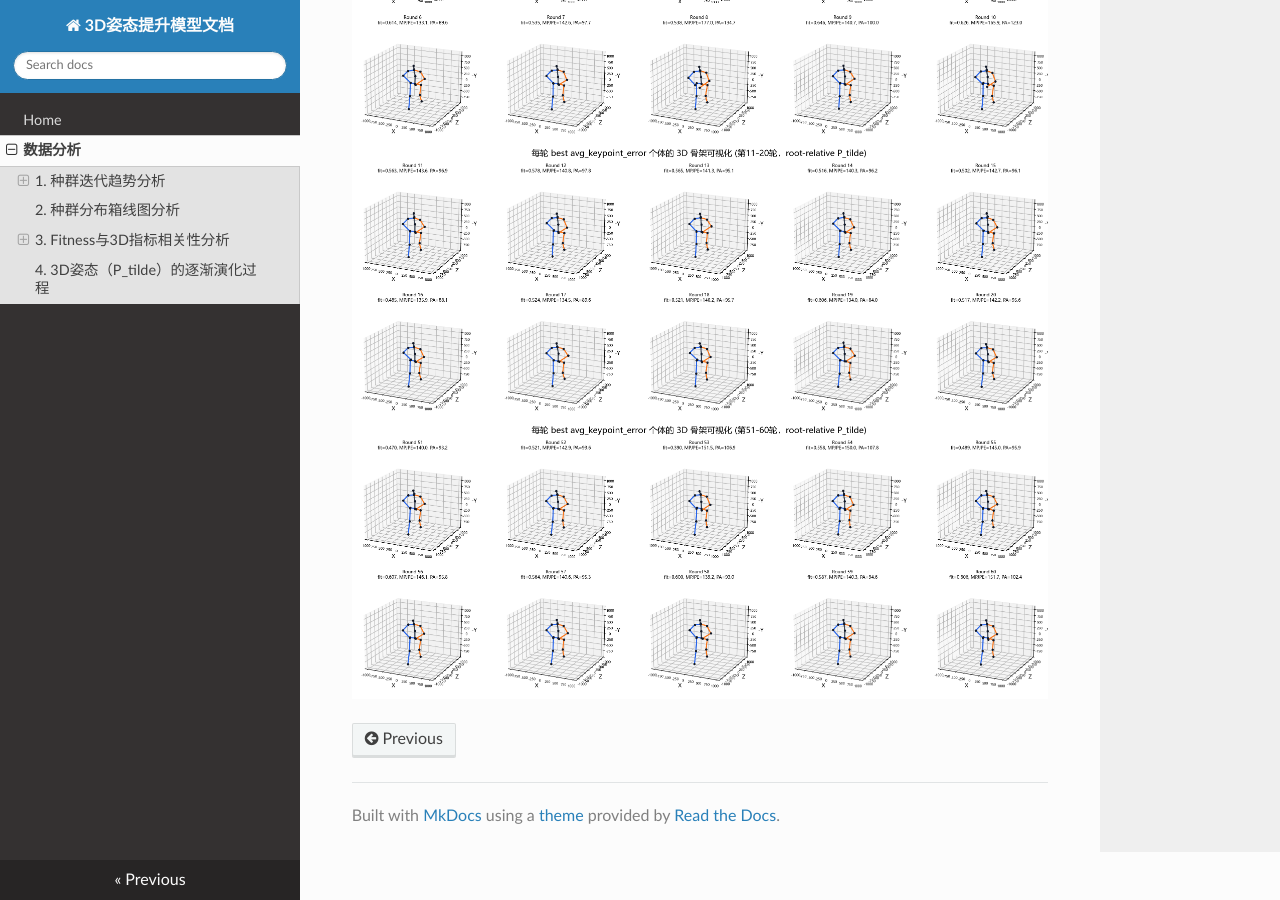
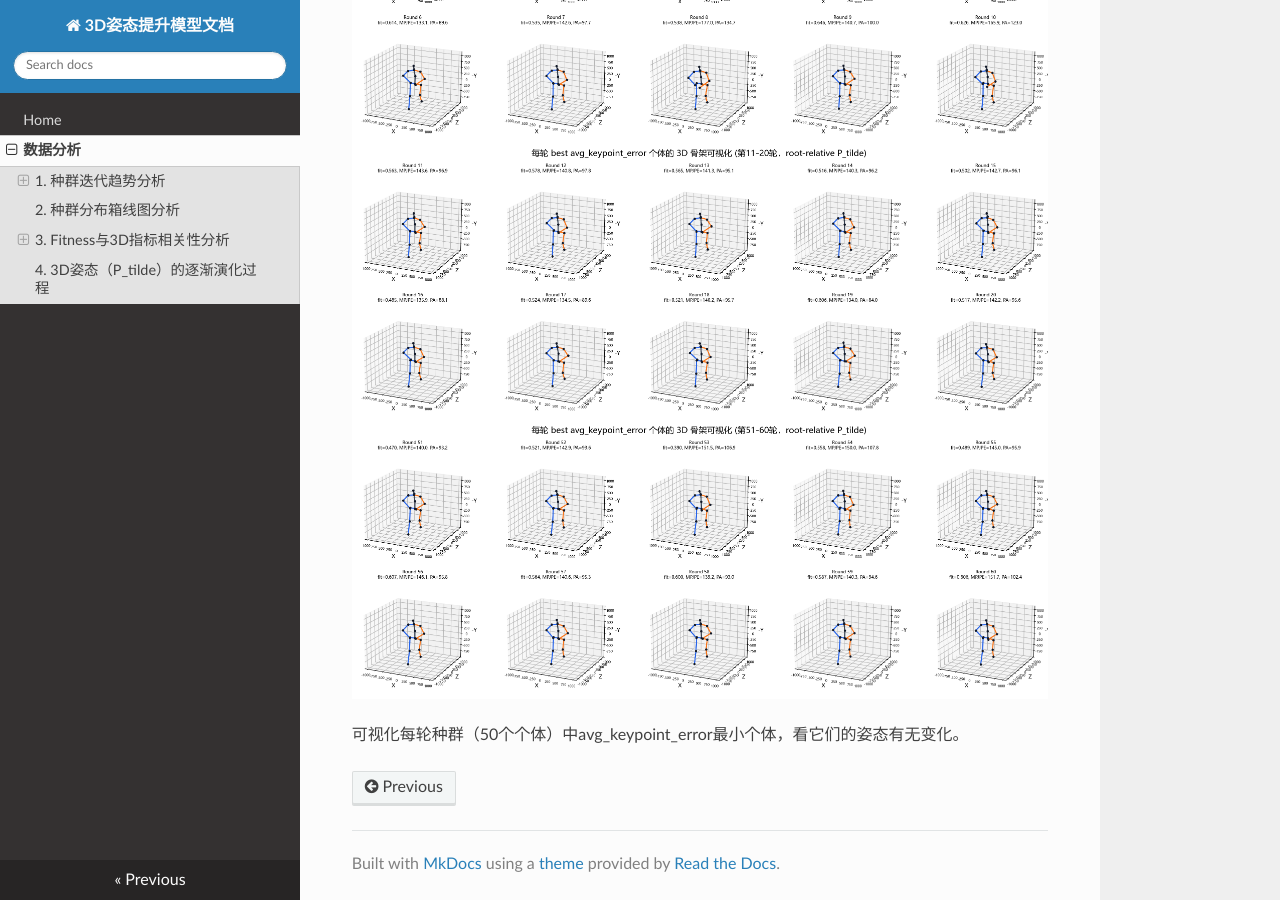
Before and after one commit to Caoruiting/3Dpsoe-doc, an MkDocs documentation site: the page built from docs/data-analysis.md, in a window 1280 px wide and 900 px high, scrolled down 5119 px. Built offline with MkDocs 1.6.1, drawn with Linux system fonts in a browser that asks for light colours; nearby versions of some CDN libraries.

Commit message:
Update data-analysis.md

```diff
--- a/docs/data-analysis.md
+++ b/docs/data-analysis.md
@@ -69,3 +69,5 @@
 ![Fitness vs MPJPE/PA-MPJPE 散点图](images/3d_skeleton_best_avg_keypoint_error_generations_1_to_10.png)
 ![Fitness vs MPJPE/PA-MPJPE 散点图](images/3d_skeleton_best_avg_keypoint_error_generations_11_to_20.png)
 ![Fitness vs MPJPE/PA-MPJPE 散点图](images/3d_skeleton_best_avg_keypoint_error_generations_51_to_60.png)
+
+可视化每轮种群（50个个体）中avg_keypoint_error最小个体，看它们的姿态有无变化。
```
